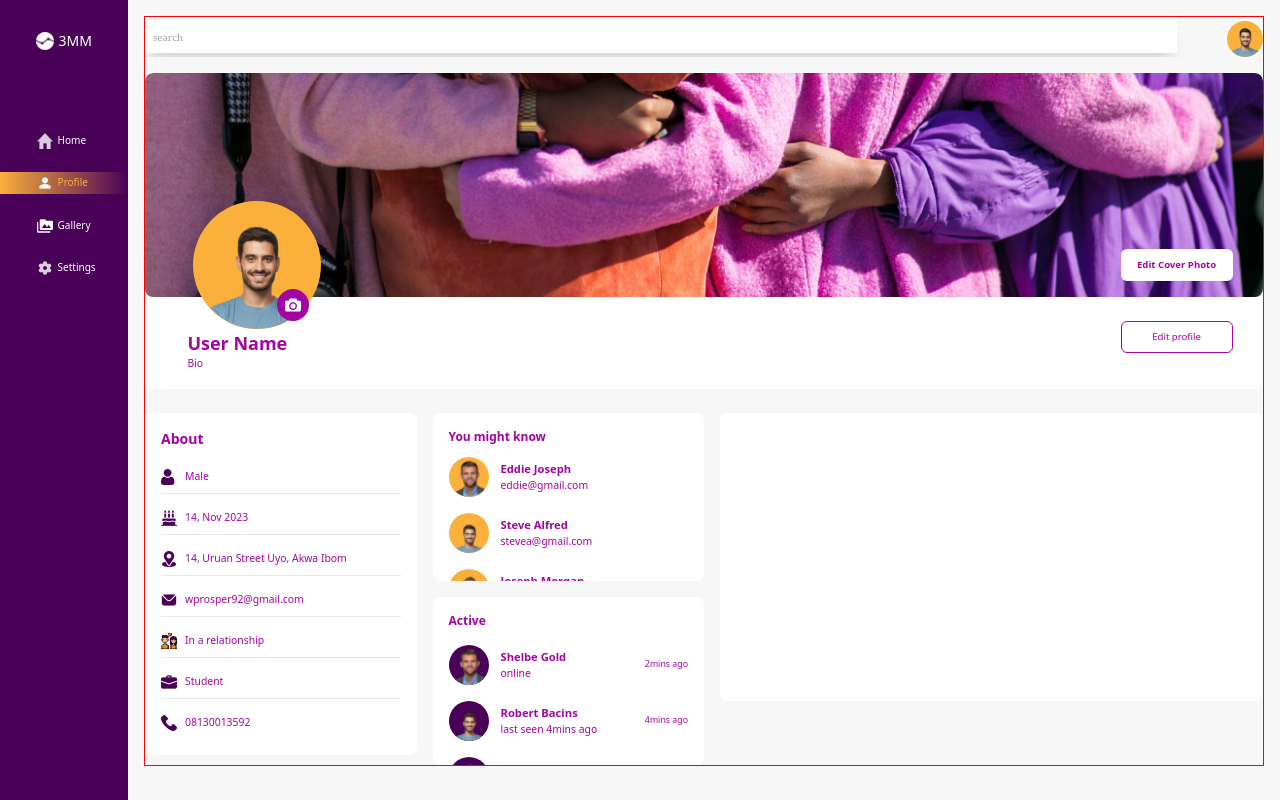
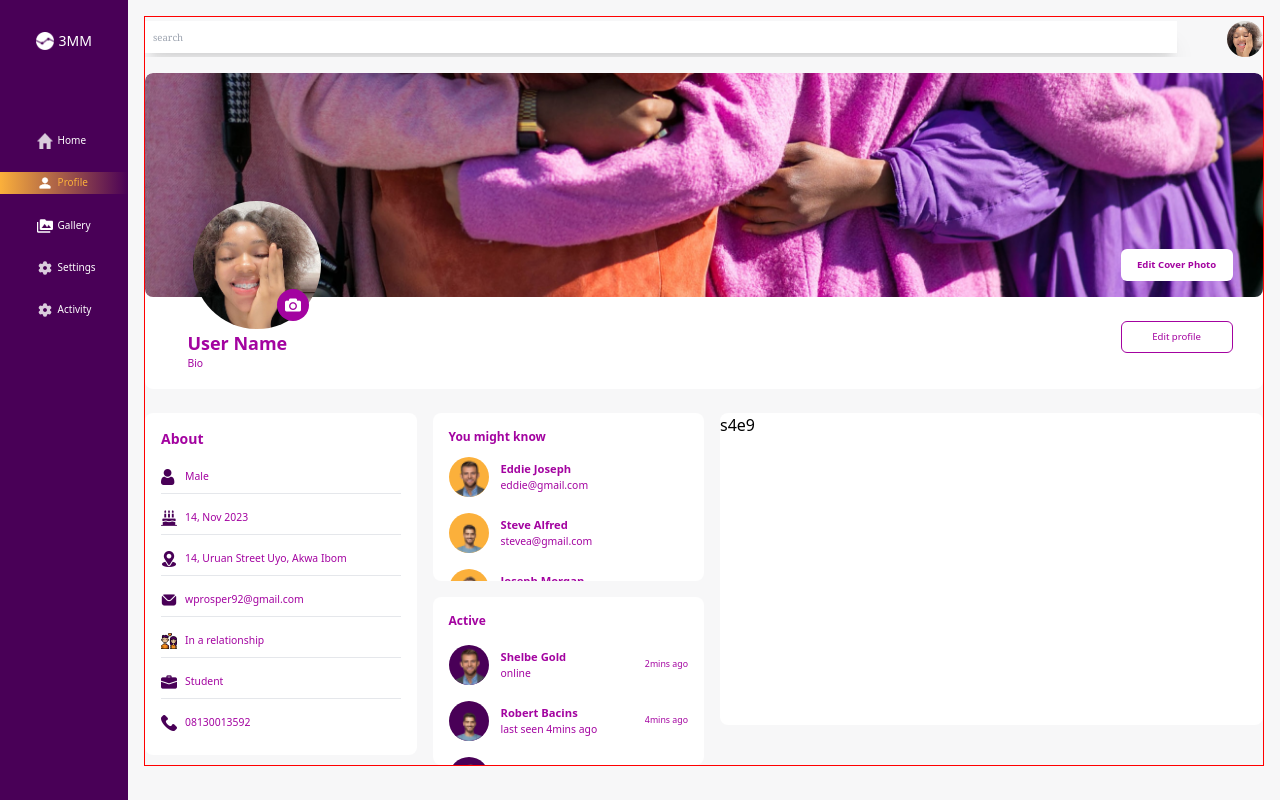
Before and after one commit to Prosper1218/linkloom, a React (Vite) app: page /Profile in a window 1280 px wide. Built offline with nearby package versions, Linux system fonts and the light colour scheme.

Commit message:
making edits, adding pictures and still building

```diff
--- a/src/Data.jsx
+++ b/src/Data.jsx
@@ -11,7 +11,7 @@ export const Links = [
       id: 1,
       name: "Home",
       icon: Home,
-      to: "/Home",
+      to: "/",
    },
    {
       id: 2,
@@ -30,6 +30,12 @@ export const Links = [
       name: "Settings",
       icon: Setting,
       to: "/Settings",
+   },
+   {
+      id: 5,
+      name: "Activity",
+      icon: Setting,
+      to: "/Activity",
    },
 ];
 
@@ -78,7 +84,7 @@ export const online = [
    {
       id: 3,
       name: "John Carlo",
-      status:'online',
+      status: "online",
       when: "8mins ago",
       profile: ymk3,
    },
--- a/src/LayoutFile/MainLayout.jsx
+++ b/src/LayoutFile/MainLayout.jsx
@@ -2,7 +2,7 @@ import React, { createContext, useState } from "react";
 import Nav from "./Nav";
 import Footer from "./Footer";
 import {Outlet} from "react-router";
-import dp from "../Images/biggerdp.png"
+import dp from "../Images/crush.png"
 
 export const DpContext = createContext()
 
--- a/src/LayoutFile/Nav.jsx
+++ b/src/LayoutFile/Nav.jsx
@@ -76,7 +76,7 @@ const Hamburgericon = ({setNav}) => {
             data-drawer-toggle="default-sidebar"
             aria-controls="default-sidebar"
             type="button"
-            className=" items-center p-2 text-sm rounded-sm sm:hidden focus:outline-none bg-[#490057] absolute top-1 ml-1"
+            className=" items-center p-2 text-sm rounded-sm sm:hidden focus:outline-none bg-[#490057] absolute top-1 ml-2"
          >
             <HamburgerMenuIcon color="white" />
          </button>
--- /dev/null
+++ b/src/Pages/Main/Activity.jsx
@@ -0,0 +1,29 @@
+import React, {useContext, useState} from "react";
+import {DpContext} from "../../LayoutFile/MainLayout";
+
+const Activity = () => {
+   const {CurrentDp} = useContext(DpContext);
+   const [Dpchange, setDpchange] = useState(false);
+   const [Getactivity, setGetactivity] = useState("");
+   const [Addactivity, setAddactivity] = useState({});
+
+   const handleadd = () => {
+     //  console.log(Getactivity);
+      setAddactivity(Getactivity)
+      console.log(Addactivity)
+   };
+   return (
+      <div>
+         <div className="border ml-[2.1rem] mt-1 sm:ml-0 flex justify-between items-center bg-[#F7F7F8]">
+            <h1 className="font-sans font-bold text-[#A303A0] text-lg">Activity</h1>
+            <div className="w-[2.5rem] h-[2.5rem] object-cover" style={{border: "1px solid red"}}>
+               <img src={CurrentDp} alt="" className="w-full h-full object-cover rounded-full" />
+            </div>
+         </div>
+         <input type="text" name="input" id="todo" value={Getactivity} onChange={(e) => setGetactivity(e.target.value)} /> <button onClick={handleadd}>add</button> <br />
+
+      </div>
+   );
+};
+
+export default Activity;
--- a/src/Pages/Main/Home.jsx
+++ b/src/Pages/Main/Home.jsx
@@ -5,7 +5,7 @@ const Home = () => {
    return (
       <div className="border text-[#490057] text-xs">
          <div>
-
+          home
          </div>
       </div>
    );
--- a/src/Pages/Main/Profile/CoverPhoto.jsx
+++ b/src/Pages/Main/Profile/CoverPhoto.jsx
@@ -4,7 +4,7 @@ import {useState} from "react";
 
 import ProfilePicture from "./ProfilePicture";
 
-const CoverPhoto = () => {
+const CoverPhoto = ({handlecoverphotoclick, handleprofilepicclick}) => {
    const [CoverP, setCoverP] = useState(CoverPh);
    const fileinput = useRef(null);
 
@@ -15,9 +15,11 @@ const CoverPhoto = () => {
          //     console.log(imageSrc) here  i can perform actions with this, like uploading to a server
          setTimeout(() => {
             setCoverP(imageSrc);
+            console.log('you changed your cover photo to',imageSrc)
          }, 1500);
       } else {
          setCoverP(CoverPh);
+         console.log("you removed your cover photo")
       }
    };
 
@@ -27,7 +29,7 @@ const CoverPhoto = () => {
    return (
       <div className="relative z-10 mt-4 bg-white pb-5 rounded-[8px]">
          <div className=" h-[12rem] sm:h-[14rem] w-full object-cover rounded-[8px]">
-            <img src={CoverP} alt="coverphoto" className="w-full h-full object-cover z-10" />
+            <img src={CoverP} alt="coverphoto" className="w-full h-full object-cover z-10" onClick={handlecoverphotoclick} />
          </div>
          <button
             className=" z-20 text-[#A303A0] w-[6rem] h-[1.7rem] sm:w-[7rem] sm:h-[2rem] text-[60%] rounded-md bg-white top-[10rem] sm:top-[11rem] right-[1rem] sm:right-[1.9rem] font-semibold  absolute font-sans"
@@ -40,7 +42,7 @@ const CoverPhoto = () => {
          <div className="">
             <div>
                <div className="object-cover w-[6rem] sm:w-[8rem] h-[6rem] sm:h-[8rem] absolute z-20 top-[7rem] sm:top-[8rem]  ml-3 sm:ml-12">
-                  <ProfilePicture />
+                  <ProfilePicture handleprofilepicC={handleprofilepicclick} />
                </div>
             </div>
             <br />
--- a/src/Pages/Main/Profile/Profile.jsx
+++ b/src/Pages/Main/Profile/Profile.jsx
@@ -1,7 +1,7 @@
-import React, {useContext} from "react";
+import React, {useContext, useState} from "react";
 import smalldp from "../../../Images/DP.png";
 import CoverPhoto from "./CoverPhoto";
-import {DpContext} from "../../../LayoutFile/MainLayout";
+import MainLayout, {DpContext} from "../../../LayoutFile/MainLayout";
 import {HamburgerMenuIcon} from "@radix-ui/react-icons";
 import user from "../../../Images/user.png";
 import mail from "../../../Images/mail.png";
@@ -10,14 +10,18 @@ import birthdaycake from "../../../Images/birthdaycake.png";
 import location from "../../../Images/location.png";
 import relationship from "../../../Images/relationship.png";
 import suitcase from "../../../Images/suitcase.png";
-
 import {online, ymk} from "../../../Data";
+import Tablayout from "./ProfileLayout/TabLayout";
+import {Route} from "react-router";
+import VeiwDp from "./ProfileLayout/VeiwDp";
 
 const Profile = () => {
    const {CurrentDp} = useContext(DpContext);
+   const [ViewProfilepic, setViewProfilepic] = useState(false);
 
    return (
       <div className=" bg-[#F7F7F8]" style={{border: "1px solid red"}}>
+         {ViewProfilepic && <VeiwDp curr={CurrentDp}/>}
          <div className="w-[100%] flex flex-row gap-3 pt-1 sm-pt-0">
             <form action="" className=" w-[100%] gap-3 flex">
                <input
@@ -34,7 +38,7 @@ const Profile = () => {
          </div>
          {/*  */}
 
-         <CoverPhoto />
+         <CoverPhoto handleprofilepicclick={()=>setViewProfilepic(true)}/>
 
          <div className="flex flex-col md:flex-row gap-4 items-start mt-6">
             <div className="w-full md:w-[50%] grid grid-cols-2 gap-4 items-start">
@@ -110,6 +114,7 @@ const Profile = () => {
                </div>
             </div>
             <div className="grow w-full md:w-auto bg-white rounded-[8px]">
+               <Tablayout />
                <br />
                <br />
                <br />
@@ -129,53 +134,3 @@ const Profile = () => {
 };
 
 export default Profile;
-
-{
-   /* <div className="border mt-4 gap-4 grid grid-cols-1 sm:grid-cols-2 md:flex items-start">
-            <div className="w-[60%] sm:w-[100%] md:w-[25%] bg-white rounded-[8px] pt-6" style={{border: "1px solid red"}}>
-               <h3 className="text-[#A303A0]  text-sm font-bold pl-4">About</h3>
-               <br />
-               <br />
-               <br />
-               <br />
-               <br />
-               <br />
-               <br />
-               <br />
-            </div>
-            <div className="grow  bg-white rounded-[8px] pt-6" style={{border: "1px solid red"}}>
-               <br />
-               <br />
-               <br />
-               <br />
-               <br />
-               <br />
-               <br />
-               <br /> <br />
-               <br />
-               <br />
-               <br />
-               <br />
-               <br />
-               <br />
-               <br />
-            </div>
-            <div className="w-[60%] md:w-[25%] sm:w-[100%] rounded-[8px] space-y-4" style={{border: "1px solid red"}}>
-               <div className="bg-white rounded-[8px]">
-                  <h3 className="text-[#A303A0]  text-sm font-bold pl-4"></h3>
-                  <br />
-                  <br />
-                  <br />
-                  <br />
-               </div>
-
-               <div className="bg-white rounded-[8px]">
-                  <h3 className="text-[#A303A0]  text-sm font-bold pl-4"></h3>
-                  <br />
-                  <br />
-                  <br />
-                  <br />
-               </div>
-            </div>
-         </div> */
-}
--- a/src/Pages/Main/Profile/ProfileLayout/TabLayout.jsx
+++ b/src/Pages/Main/Profile/ProfileLayout/TabLayout.jsx
@@ -1,13 +1,11 @@
-import React from 'react'
-import { Outlet } from 'react-router'
+import React from "react";
 
-const PLayout = () => {
-  return (
-    <div>
-     nav
-     <Outlet/>
-    </div>
-  )
-}
+const TabLayout = () => {
+   return (
+      <div>
+         s4e9
+      </div>
+   );
+};
 
-export default PLayout
+export default TabLayout;
--- /dev/null
+++ b/src/Pages/Main/Profile/ProfileLayout/VeiwDp.jsx
@@ -0,0 +1,13 @@
+import React from "react";
+
+const VeiwDp = ({curr}) => {
+   console.log(curr);
+   return (
+      <div>
+         {/* <img src={curr} alt="" /> */}
+         {curr}
+      </div>
+   );
+};
+
+export default VeiwDp;
--- a/src/Pages/Main/Profile/ProfilePicture.jsx
+++ b/src/Pages/Main/Profile/ProfilePicture.jsx
@@ -3,7 +3,7 @@ import bigdp from "../../../Images/biggerdp.png";
 import editcamera from "../../../Images/camera.png";
 import { DpContext } from "../../../LayoutFile/MainLayout";
 
-const ProfilePicture = () => {
+const ProfilePicture = ({handleprofilepicC}) => {
 //    const [Currentdp, setCurrentdp] = useState(bigdp);
    const inputref = useRef();
    const {CurrentDp, setCurrentDp,dp} = useContext(DpContext)
@@ -18,15 +18,17 @@ const ProfilePicture = () => {
          //     console.log(imageSrc) here  i can perform actions with this, like uploading to a server
          setTimeout(() => {
             setCurrentDp(imageSrc);
+            console.log('u changed your dp')
          }, 1500);
       } else {
          setCurrentDp(dp);
+         console.log('u removed ur dp')
       }
    };
 
    return (
       <>
-         <img src={CurrentDp} alt="bigdp" className="bg-[#fbb03b] rounded-full w-[100%] h-[100%] object-cover" />
+         <img src={CurrentDp} alt="bigdp" className="bg-[#fbb03b] rounded-full w-[100%] h-[100%] object-cover" onClick={handleprofilepicC}/>
          <button className="absolute  top-[3.9rem] sm:top-[5.5rem] right-3 bg-[#A303A0] p-2 rounded-full" onClick={handleclick}>
             <img src={editcamera} alt="" className="w-4" />
          </button>
--- a/src/main.jsx
+++ b/src/main.jsx
@@ -9,18 +9,20 @@ import Profile from "./Pages/Main/Profile/Profile.jsx";
 import Gallery from "./Pages/Main/Gallery.jsx";
 import Settings from "./Pages/Main/Settings.jsx";
 import SignUp from "./Pages/Forms/SignUp.jsx";
+import Activity from "./Pages/Main/Activity.jsx";
 
 ReactDOM.createRoot(document.getElementById("root")).render(
    <React.StrictMode>
       <BrowserRouter>
          <Routes>
-            <Route path="/" element={<SignIn />}></Route>
-            <Route path="/SignUp" element={<SignUp />} />
+            {/* <Route path="/" element={<SignIn />}></Route>
+            <Route path="/SignUp" element={<SignUp />} /> */}
             <Route element={<MainLayout />}>
-               <Route path="/Home" element={<Home />} />
+               <Route path="/" element={<Home />} />
                <Route path="/Profile" element={<Profile />} />
                <Route path="/Gallery" element={<Gallery />} />
                <Route path="/Settings" element={<Settings />} />
+               <Route path="/Activity" element={<Activity />} />
             </Route>
          </Routes>
       </BrowserRouter>
```
Also changed, not shown: src/Images/crush.png (added).
